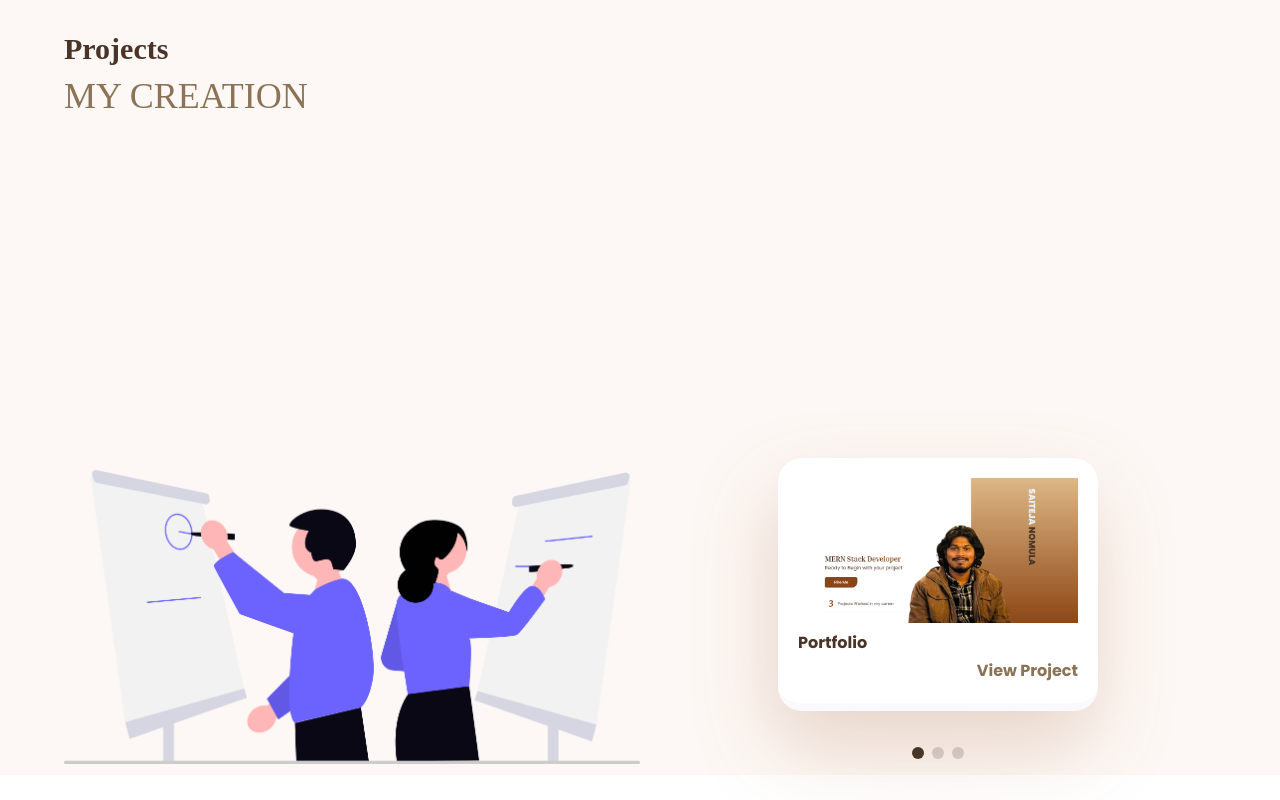
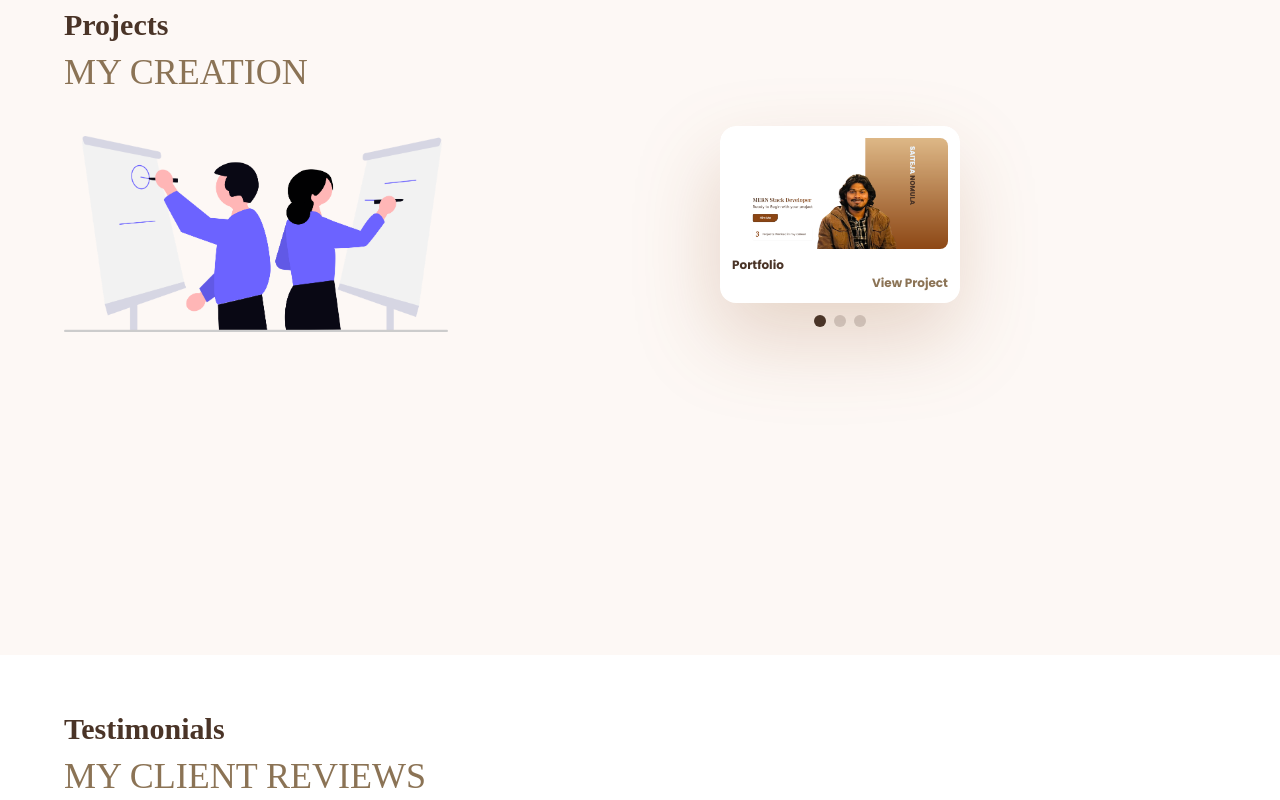
Before and after one commit to Saiteja0730/teja-portfolio, a React (Vite) app: page / in a window 1280 px wide. Shown: the part 1980-2780 px from the top of the page. Built offline with nearby package versions, Linux system fonts and the light colour scheme; a web font is replaced by a local one.

Commit message:
deplyoed urls updated

```diff
--- a/src/Content.js
+++ b/src/Content.js
@@ -156,14 +156,17 @@ export const content = {
       {
         title: "Portfolio",
         image: project1,
+        url: "https://teja-portfolio-chi.vercel.app"
       },
       {
         title: "MERN RealEstate",
         image: project2,
+        url: "https://real-estate-phi-beige.vercel.app"
       },
       {
         title: "Ai-travel Planner",
         image: project3,
+        url: "https://destiny-trip-ai.netlify.app/"
       },
     ],
   },
--- a/src/components/Projects.jsx
+++ b/src/components/Projects.jsx
@@ -18,53 +18,60 @@ const Projects = () => {
     console.error(`Failed to load image for project ${index}`);
   };
 
+  const handleProjectClick = (url) => {
+    window.open(url, '_blank', 'noopener,noreferrer');
+  };
+
   return (
     <section className="bg-bg_light_primary" id="projects">
-      <div className="md:container px-5 pt-14 min-h-screen flex flex-col justify-between">
-        <div>
+      <div className="md:container px-5 pt-8 min-h-[85vh] flex flex-col">
+        <div className="mb-4">
           <h2 className="title" data-aos="fade-down">
             {Projects.title}
           </h2>
           <h4 className="subtitle" data-aos="fade-down">
             {Projects.subtitle}
           </h4>
-          <br />
         </div>
-        <div className="flex items-center lg:flex-row flex-col-reverse gap-5">
-          {Projects.image && (
-            <img
-              src={Projects.image}
-              alt="Project showcase"
-              data-aos="fade-right"
-              className="max-w-[45vw] min-w-[22rem]"
-              onError={() => console.error("Failed to load main project image")}
-            />
-          )}
+        <div className="flex items-center lg:flex-row flex-col-reverse gap-4 mt-2">
+          <img
+            src={Projects.image}
+            alt="Project showcase"
+            data-aos="fade-right"
+            className="max-w-[30vw] min-w-[15rem] object-contain"
+            onError={(e) => {
+              console.error("Failed to load main project image");
+              e.target.style.display = 'none';
+            }}
+          />
           <Swiper
             pagination={{
               clickable: true,
             }}
             data-aos="fade-left"
-            spaceBetween={20}
+            spaceBetween={15}
             modules={[Pagination]}
-            className="rounded-3xl pb-16 max-w-xs drop-shadow-primary self-start"
+            className="rounded-2xl pb-10 max-w-[240px] drop-shadow-primary self-start"
           >
             {Projects.project_content.map((content, i) => (
               <SwiperSlide
                 key={i}
-                className="bg-white rounded-3xl p-5 border-b-8 border-[#FAF9FD] h-fit"
+                className="bg-white rounded-2xl p-3 border-b-6 border-[#FAF9FD] h-fit"
               >
-                {content.image && !imageError[i] && (
+                <div className="aspect-w-16 aspect-h-9 mb-2">
                   <img
                     src={content.image}
                     alt={content.title}
                     onError={() => handleImageError(i)}
-                    className="w-full h-auto object-cover"
+                    className={`w-full h-full object-cover rounded-lg ${imageError[i] ? 'hidden' : ''}`}
                   />
-                )}
-                <div className="flex flex-col gap-1 mt-2">
-                  <h5 className="font-bold font-Poppins">{content.title}</h5>
-                  <button className="font-bold text-gray self-end">
+                </div>
+                <div className="flex flex-col gap-0.5 mt-1">
+                  <h5 className="font-bold font-Poppins text-xs">{content.title}</h5>
+                  <button
+                    onClick={() => handleProjectClick(content.url)}
+                    className="font-bold text-gray self-end text-xs hover:text-blue-600 transition-colors"
+                  >
                     View Project
                   </button>
                 </div>
```
